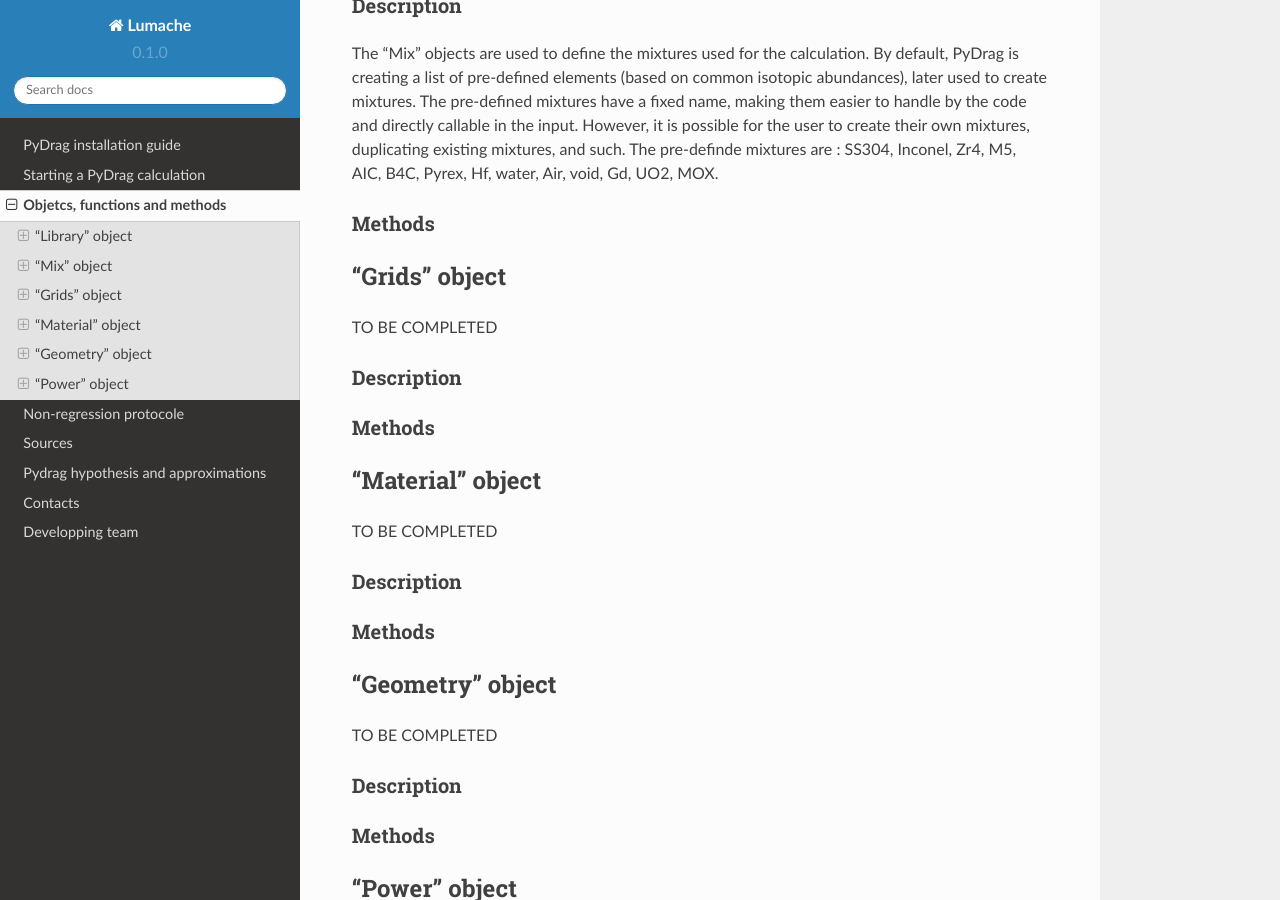
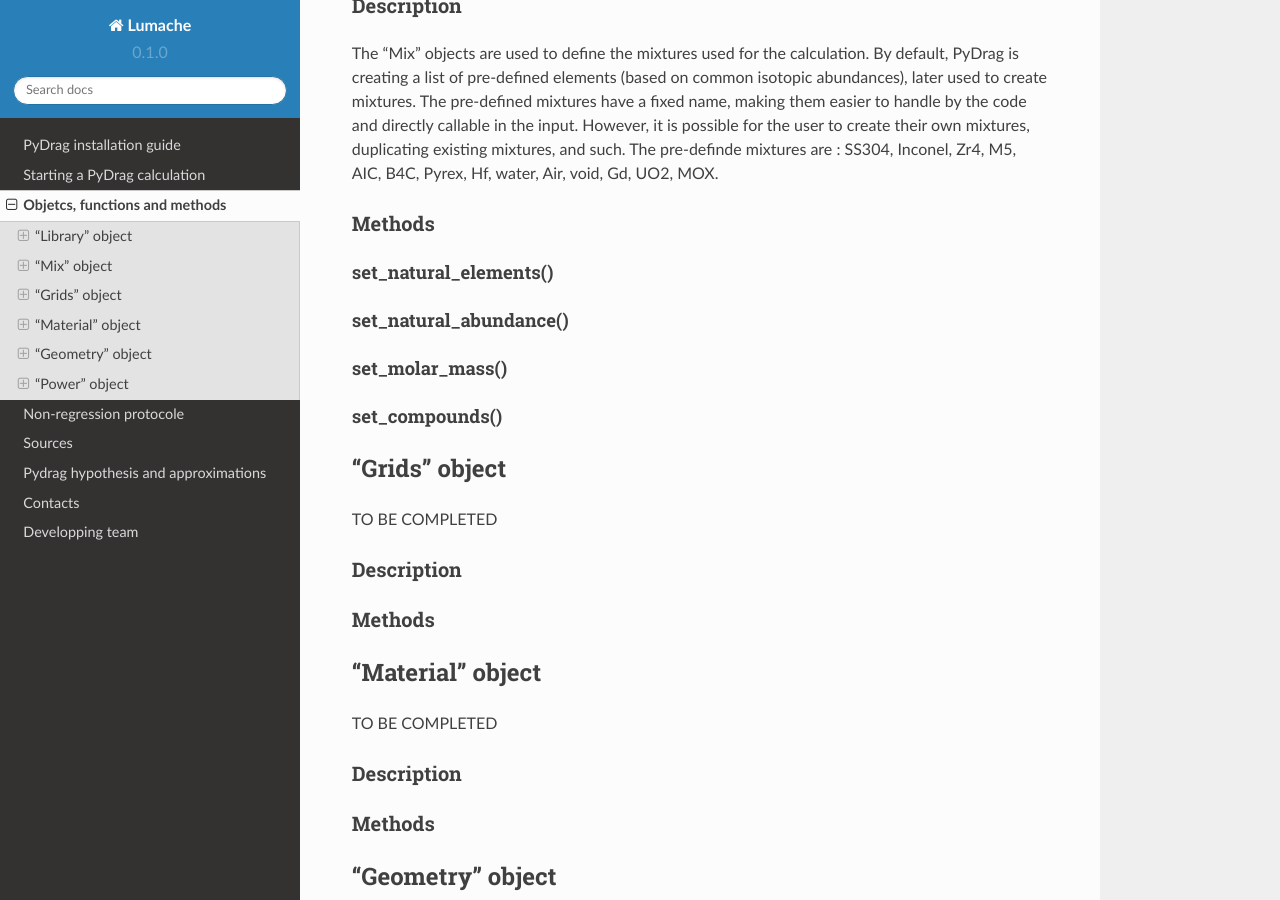
Before and after one commit to Ben105m/rtd-tutorial, a Sphinx documentation site: the page built from docs/source/functions.rst, in a window 1280 px wide and 900 px high, scrolled down 884 px. Built offline with Sphinx 7.4.7 and the Read the Docs theme 2.0.0, drawn with Linux system fonts in a browser that asks for light colours.

Commit message:
Update functions.rst

```diff
--- a/docs/source/functions.rst
+++ b/docs/source/functions.rst
@@ -46,6 +46,17 @@
 Methods
 ==========
 
+set_natural_elements()
+-------------------------
+
+set_natural_abundance()
+-------------------------
+
+set_molar_mass()
+-------------------------
+
+set_compounds()
+-------------------------
 
 .. _grids:
 
```
